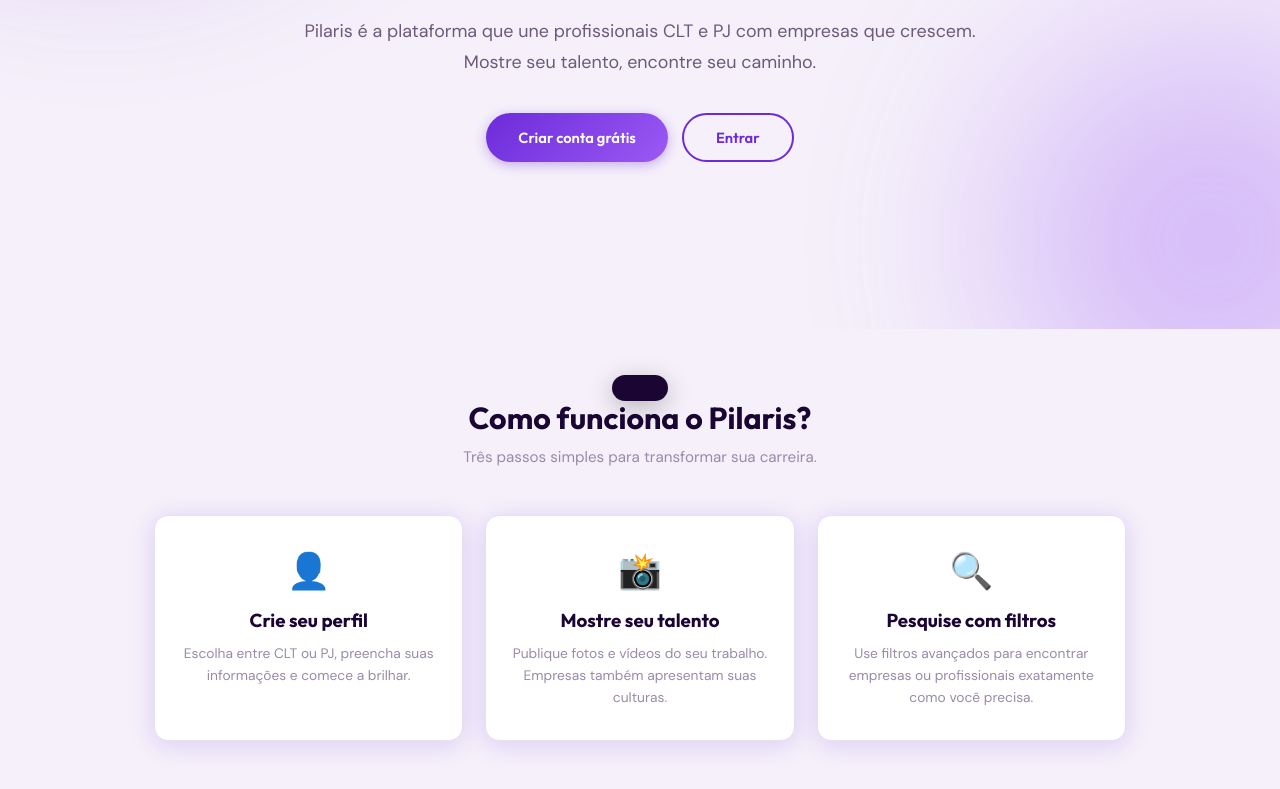
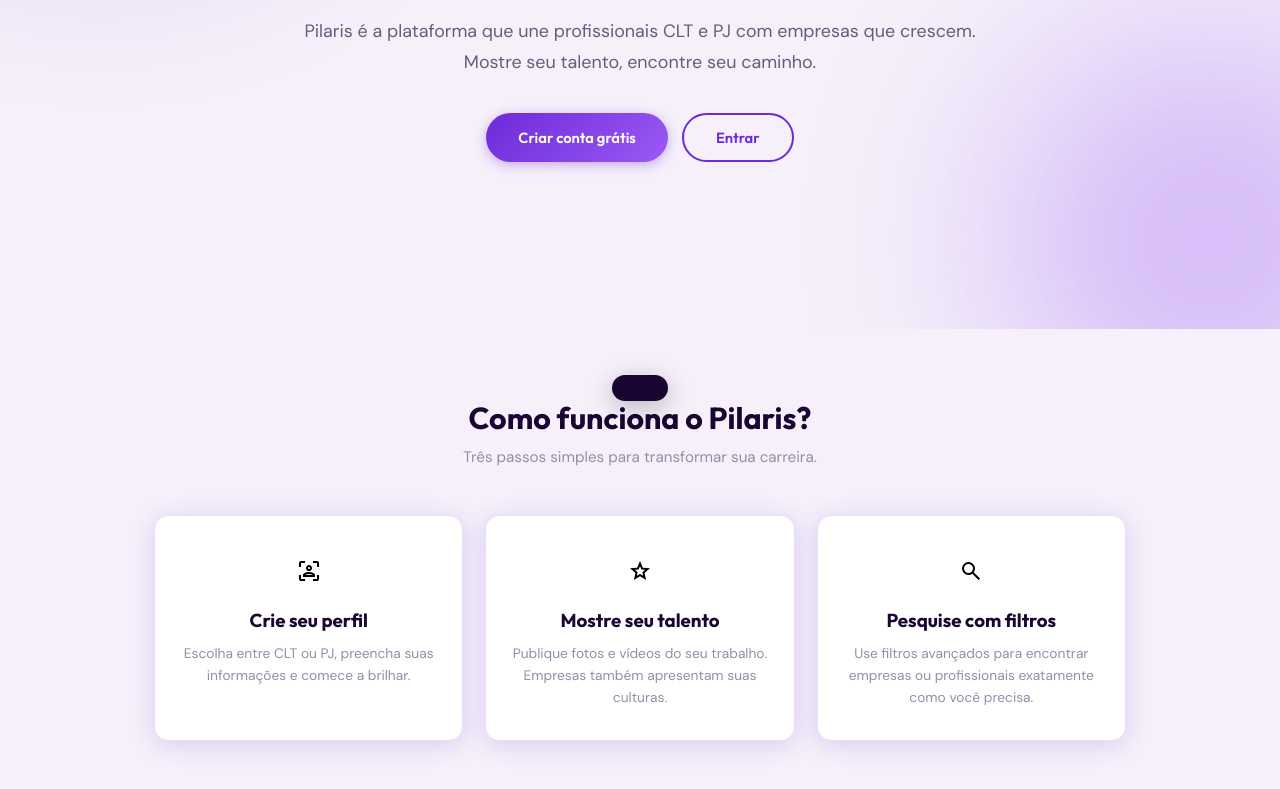
Before and after one commit to Rodrigo2208/pilaris, a plain HTML site: page index.html in a window 1280 px wide. Shown: the part 471-1260 px from the top of the page. Drawn offline with Linux system fonts and the light colour scheme.

Commit message:
Mudança de icones

```diff
--- a/index.html
+++ b/index.html
@@ -5,6 +5,7 @@
   <meta name="viewport" content="width=device-width, initial-scale=1.0"/>
   <title>Pilaris – Conecte. Crescea. Conquiste.</title>
   <link rel="stylesheet" href="styles.css" />
+  <link rel="shortcut icon" href="icones/account_balance_24dp_000000_FILL0_wght400_GRAD0_opsz24.png" type="image/x-icon">
 </head>
 <body>
 
@@ -55,21 +56,21 @@
 
     <!-- card 1 -->
     <div class="card" style="padding: 32px 24px; text-align: center;">
-      <div style="font-size: 2.2rem; margin-bottom: 14px;">👤</div>
+      <div style="font-size: 2.2rem; margin-bottom: 14px;"><svg xmlns="http://www.w3.org/2000/svg" height="24px" viewBox="0 -960 960 960" width="24px" fill="#000000"><path d="M480-480q-51 0-85.5-34.5T360-600q0-50 34.5-85t85.5-35q50 0 85 35t35 85q0 51-35 85.5T480-480Zm0-80q17 0 28.5-11.5T520-600q0-17-11.5-28.5T480-640q-17 0-28.5 11.5T440-600q0 17 11.5 28.5T480-560ZM240-240v-76q0-21 10.5-39.5T279-385q46-27 96.5-41T480-440q54 0 104.5 14t96.5 41q18 11 28.5 29.5T720-316v76H240Zm240-120q-41 0-80 10t-74 30h308q-35-20-74-30t-80-10Zm0-240Zm0 280h154-308 154ZM160-80q-33 0-56.5-23.5T80-160v-160h80v160h160v80H160ZM80-640v-160q0-33 23.5-56.5T160-880h160v80H160v160H80ZM640-80v-80h160v-160h80v160q0 33-23.5 56.5T800-80H640Zm160-560v-160H640v-80h160q33 0 56.5 23.5T880-800v160h-80Z"/></svg></div>
       <h3 style="font-family: var(--font-head); font-weight: 700; color: var(--clr-deep); margin-bottom: 10px;">Crie seu perfil</h3>
       <p style="font-size: .86rem; color: var(--clr-text-low); line-height: 1.6;">Escolha entre CLT ou PJ, preencha suas informações e comece a brilhar.</p>
     </div>
 
     <!-- card 2 -->
     <div class="card" style="padding: 32px 24px; text-align: center;">
-      <div style="font-size: 2.2rem; margin-bottom: 14px;">📸</div>
+      <div style="font-size: 2.2rem; margin-bottom: 14px;"><svg xmlns="http://www.w3.org/2000/svg" height="24px" viewBox="0 -960 960 960" width="24px" fill="#000000"><path d="m354-287 126-76 126 77-33-144 111-96-146-13-58-136-58 135-146 13 111 97-33 143ZM233-120l65-281L80-590l288-25 112-265 112 265 288 25-218 189 65 281-247-149-247 149Zm247-350Z"/></svg></div>
       <h3 style="font-family: var(--font-head); font-weight: 700; color: var(--clr-deep); margin-bottom: 10px;">Mostre seu talento</h3>
       <p style="font-size: .86rem; color: var(--clr-text-low); line-height: 1.6;">Publique fotos e vídeos do seu trabalho. Empresas também apresentam suas culturas.</p>
     </div>
 
     <!-- card 3 -->
     <div class="card" style="padding: 32px 24px; text-align: center;">
-      <div style="font-size: 2.2rem; margin-bottom: 14px;">🔍</div>
+      <div style="font-size: 2.2rem; margin-bottom: 14px;"><svg xmlns="http://www.w3.org/2000/svg" height="24px" viewBox="0 -960 960 960" width="24px" fill="#000000"><path d="M784-120 532-372q-30 24-69 38t-83 14q-109 0-184.5-75.5T120-580q0-109 75.5-184.5T380-840q109 0 184.5 75.5T640-580q0 44-14 83t-38 69l252 252-56 56ZM380-400q75 0 127.5-52.5T560-580q0-75-52.5-127.5T380-760q-75 0-127.5 52.5T200-580q0 75 52.5 127.5T380-400Z"/></svg></div>
       <h3 style="font-family: var(--font-head); font-weight: 700; color: var(--clr-deep); margin-bottom: 10px;">Pesquise com filtros</h3>
       <p style="font-size: .86rem; color: var(--clr-text-low); line-height: 1.6;">Use filtros avançados para encontrar empresas ou profissionais exatamente como você precisa.</p>
     </div>
```
Also changed, not shown: icones/account_balance_24dp_000000_FILL0_wght400_GRAD0_opsz24.png (added).
